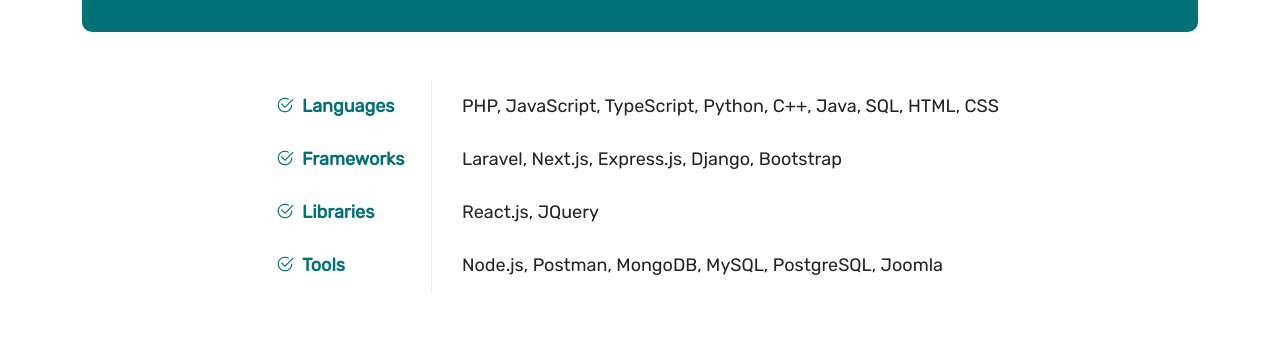
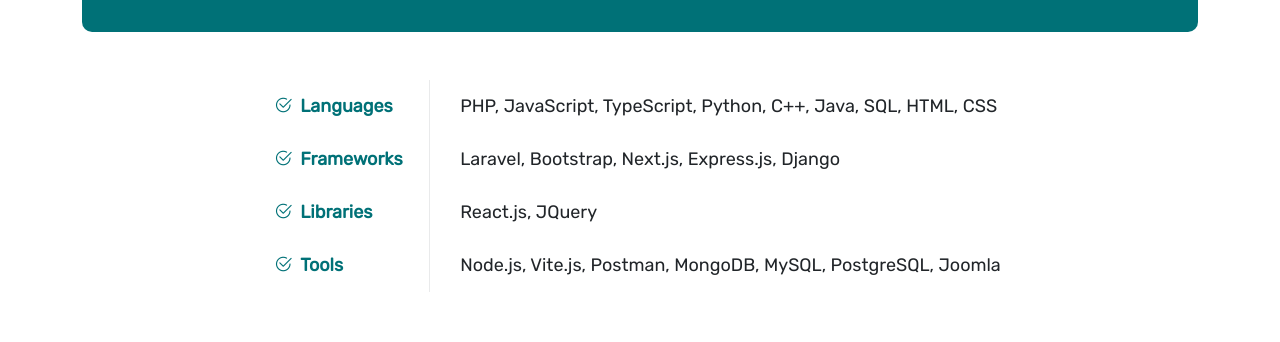
Before and after one commit to AfonsoSousa123/my-cv-web, a React (Vite) app: page / in a window 1280 px wide. Shown: the part 2360-2702 px from the top of the page. Built offline with nearby package versions, Linux system fonts and the light colour scheme.

Commit message:
Update 2.5.1 (made some ajustments installed popper.js)

```diff
--- a/package.json
+++ b/package.json
@@ -16,6 +16,7 @@
     "@popperjs/core": "^2.11.8",
     "@react-buddy/ide-toolbox": "^2.4.0",
     "@react-buddy/palette-mui": "^5.0.2",
+    "bootstrap": "^5.3.3",
     "jquery": "^3.7.0",
     "prettier": "^3.0.0",
     "react": "^18.2.0",
@@ -30,6 +31,7 @@
     "eslint": "^8.44.0",
     "eslint-plugin-react-hooks": "^4.6.0",
     "eslint-plugin-react-refresh": "^0.4.1",
+    "sass": "^1.71.1",
     "typescript": "^5.0.2",
     "vite": "^4.4.0"
   }
--- a/src/main.tsx
+++ b/src/main.tsx
@@ -9,6 +9,7 @@
 import "./assets/css/bootstrap-icons.css";
 
 // JS files
+// import "@popperjs/core"
 // import "./assets/js/jquery.min.js";
 // import "./assets/js/bootstrap.min.js";
 // import "./assets/js/jquery.sticky.js";
--- a/src/sections/Skills.tsx
+++ b/src/sections/Skills.tsx
@@ -10,7 +10,6 @@
           <div className="row">
             <div className="col-lg-12 d-flex justify-content-center">
               <table className="table-skills">
-                <thead></thead>
                 <tbody>
                   <tr>
                     <th className={"table-small-title"}>
@@ -26,7 +25,7 @@
                       <i className={"bi-check2-circle me-2"}></i>Frameworks
                     </th>
                     <td className={"table-td-skills"}>
-                      Laravel, Next.js, Express.js, Django, Bootstrap
+                      Laravel, Bootstrap, Next.js, Express.js, Django
                     </td>
                   </tr>
                   <tr>
@@ -40,7 +39,7 @@
                       <i className={"bi-check2-circle me-2"}></i>Tools
                     </th>
                     <td className={"table-td-skills"}>
-                      Node.js, Postman, MongoDB, MySQL, PostgreSQL, Joomla
+                      Node.js, Vite.js, Postman, MongoDB, MySQL, PostgreSQL, Joomla
                     </td>
                   </tr>
                 </tbody>
```
Also changed, not shown: src/scss/styles.scss (added), 1 other file (tests, documents, lock files or other folders).
